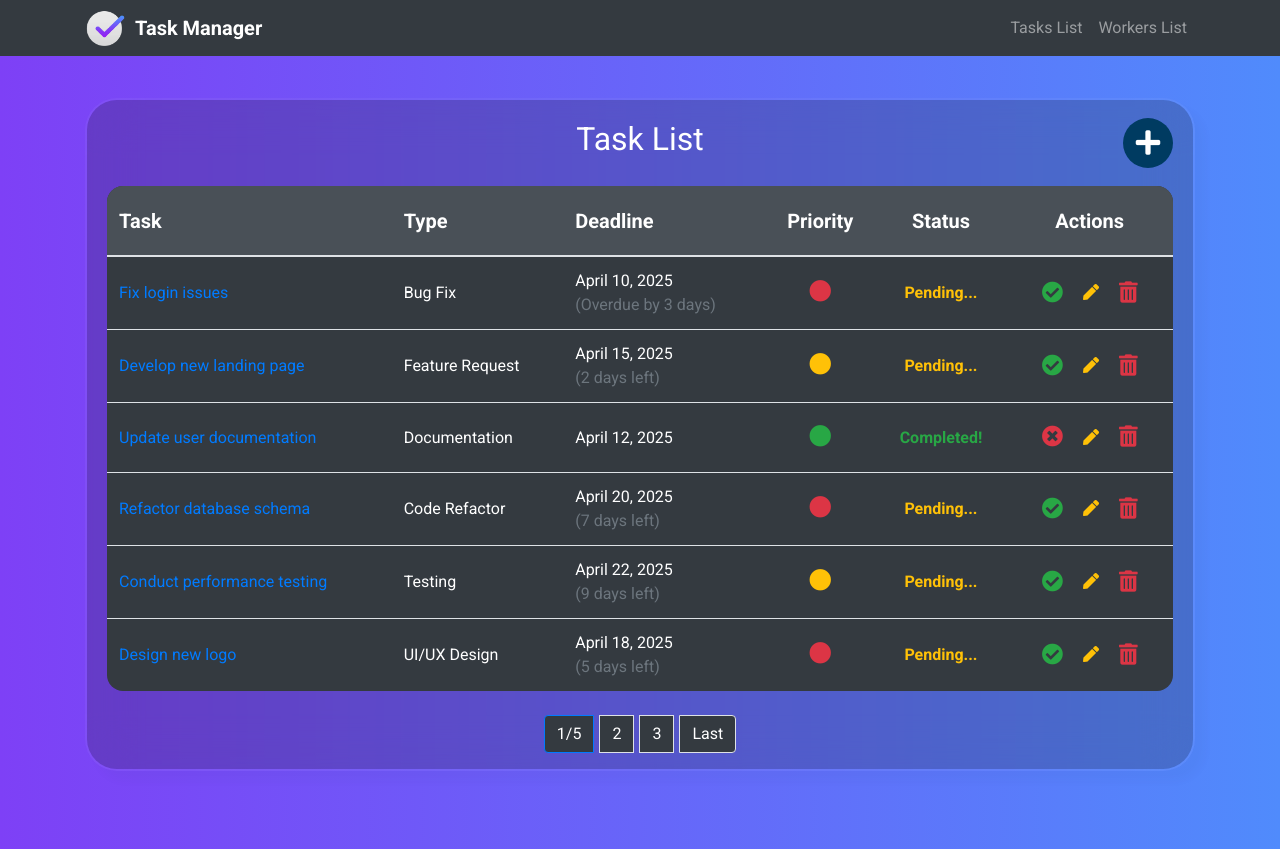
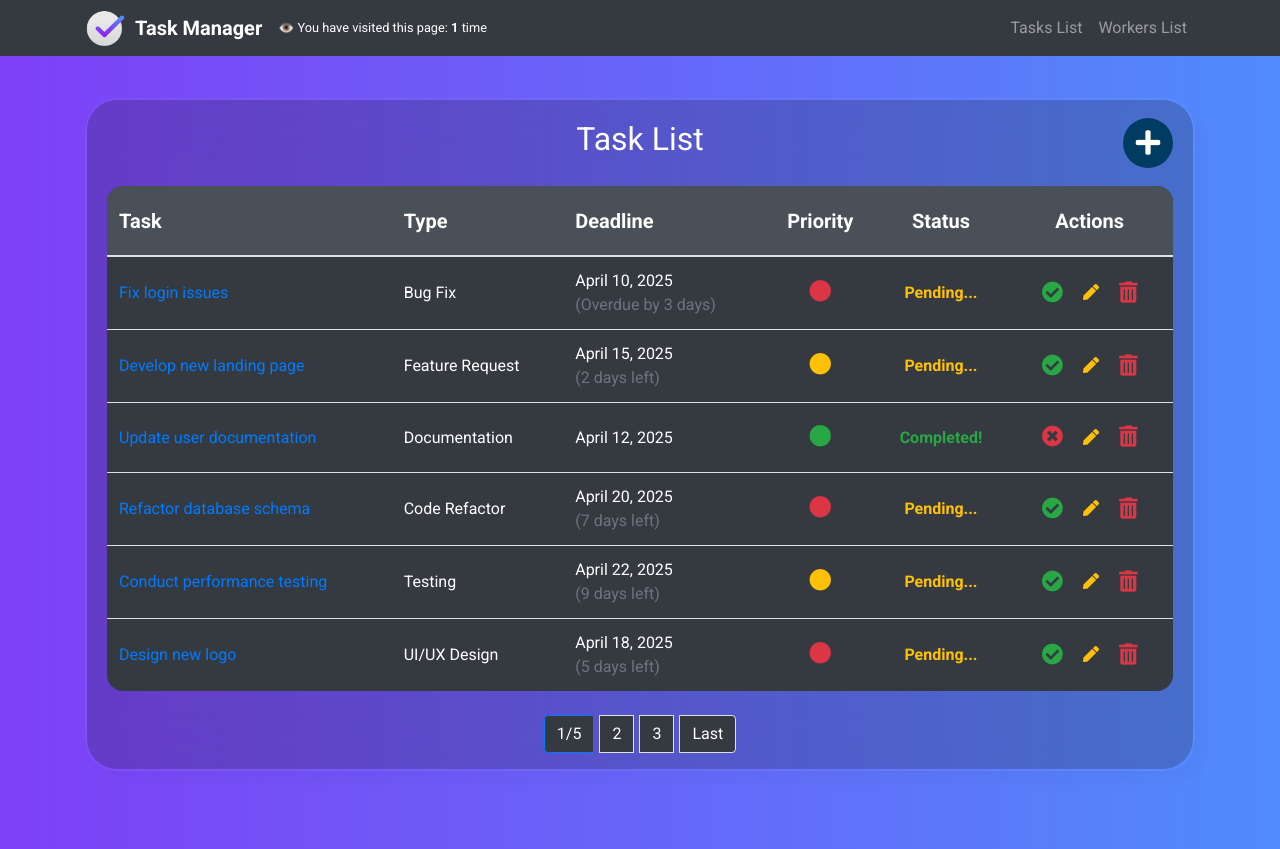
Before and after one commit to IhorDmytriv/task-manager, a Django app: page /task_board/ in a window 1280 px wide. Shown: the top 849 px of the page. Run offline with Django 5.2, Linux system fonts and the light colour scheme; data comes from the database, SQL or seed files in the repository.

Commit message:
Implement visit counter in navbar for main page (index.html)

```diff
--- a/task_board/views.py
+++ b/task_board/views.py
@@ -17,12 +17,16 @@ def index(request: HttpRequest) -> HttpResponse:
     page = request.GET.get("page")
     page_obj = paginator.get_page(page)
 
+    num_visits = request.session.get("num_visits", 0)
+    request.session["num_visits"] = num_visits + 1
+
     context = {
         "tasks": tasks,
         "current_year": current_year,
         "page_obj": page_obj,
         "is_paginated": page_obj.has_other_pages(),
         "paginator": paginator,
+        "num_visits": num_visits + 1,
     }
     return render(request, "task_board/index.html", context=context)
 
--- a/templates/includes/navbar.html
+++ b/templates/includes/navbar.html
@@ -5,6 +5,11 @@
       <img class="navbar-img" src="{% static "images/task_manager_icon.png" %}"
                 alt="Check" width="40">
       <a class="navbar-brand" href="{% url 'task_board:index' %}">Task Manager</a>
+      {% if num_visits %}
+        <p class="text-center mb-0 mx-auto small text-white">
+          👁️ You have visited this page: <strong>{{ num_visits }}</strong> time{{ num_visits|pluralize }}
+        </p>
+      {% endif %}
       <button class="navbar-toggler" type="button" data-toggle="collapse" data-target="#navbarNav" aria-controls="navbarNav" aria-expanded="false" aria-label="Toggle navigation">
         <span class="navbar-toggler-icon"></span>
       </button>
```
